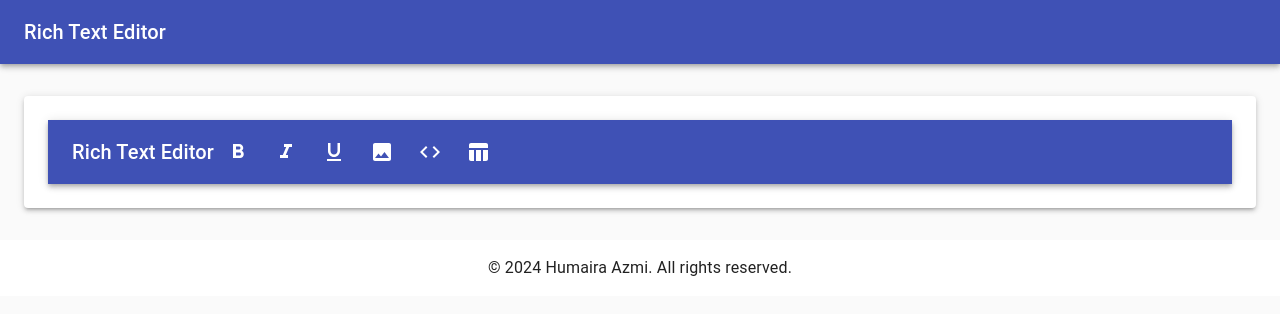
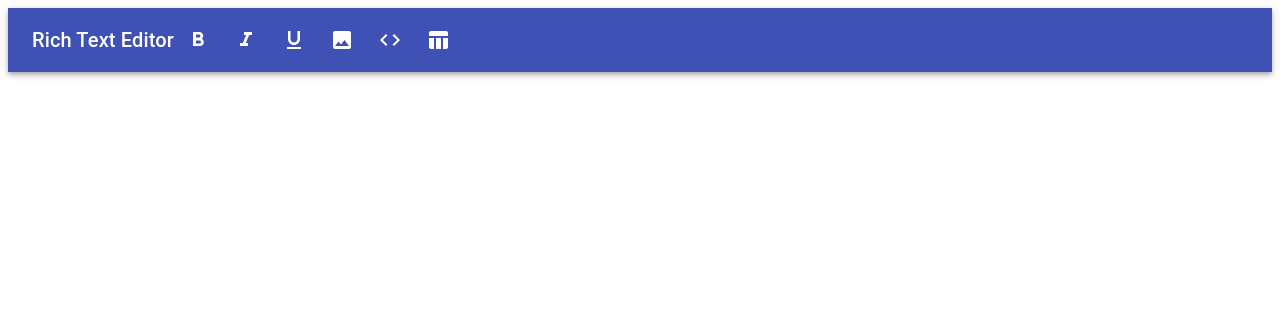
Before and after one commit to HumairaAZ/rich-text-editor, a React (Create React App) app: page / in a window 1280 px wide. Shown: the top 314 px of the page. Built offline with nearby package versions, Linux system fonts and the light colour scheme.

Commit message:
Update index.js

```diff
--- a/src/index.js
+++ b/src/index.js
@@ -1,11 +1,11 @@
 import React from 'react';
 import ReactDOM from 'react-dom';
 import './index.css';
-import App from './App';
+import RichTextEditor from './components/RichTextEditor';
 
 ReactDOM.render(
   <React.StrictMode>
-    <App />
+    <RichTextEditor />
   </React.StrictMode>,
   document.getElementById('root')
 );
```
